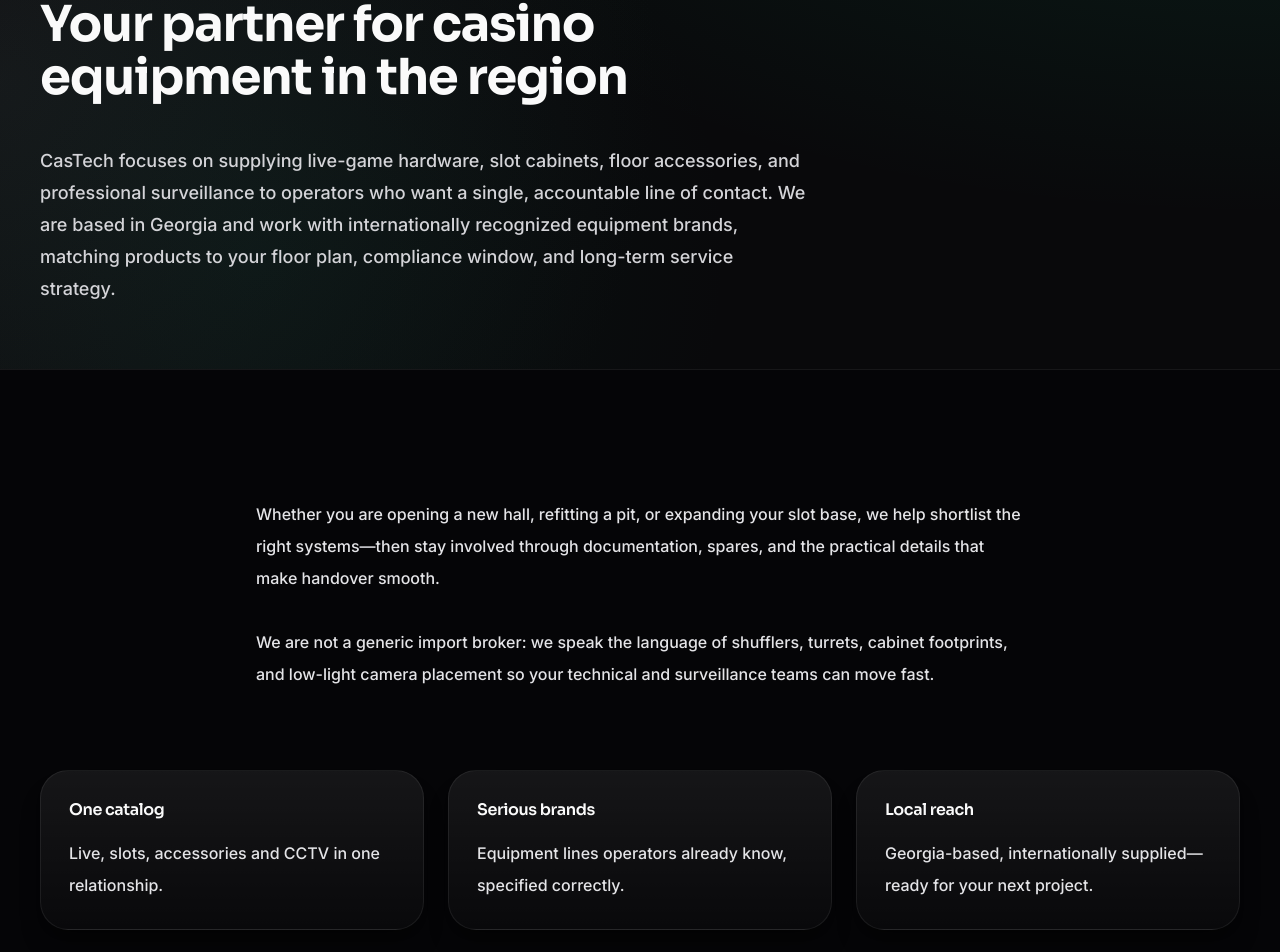
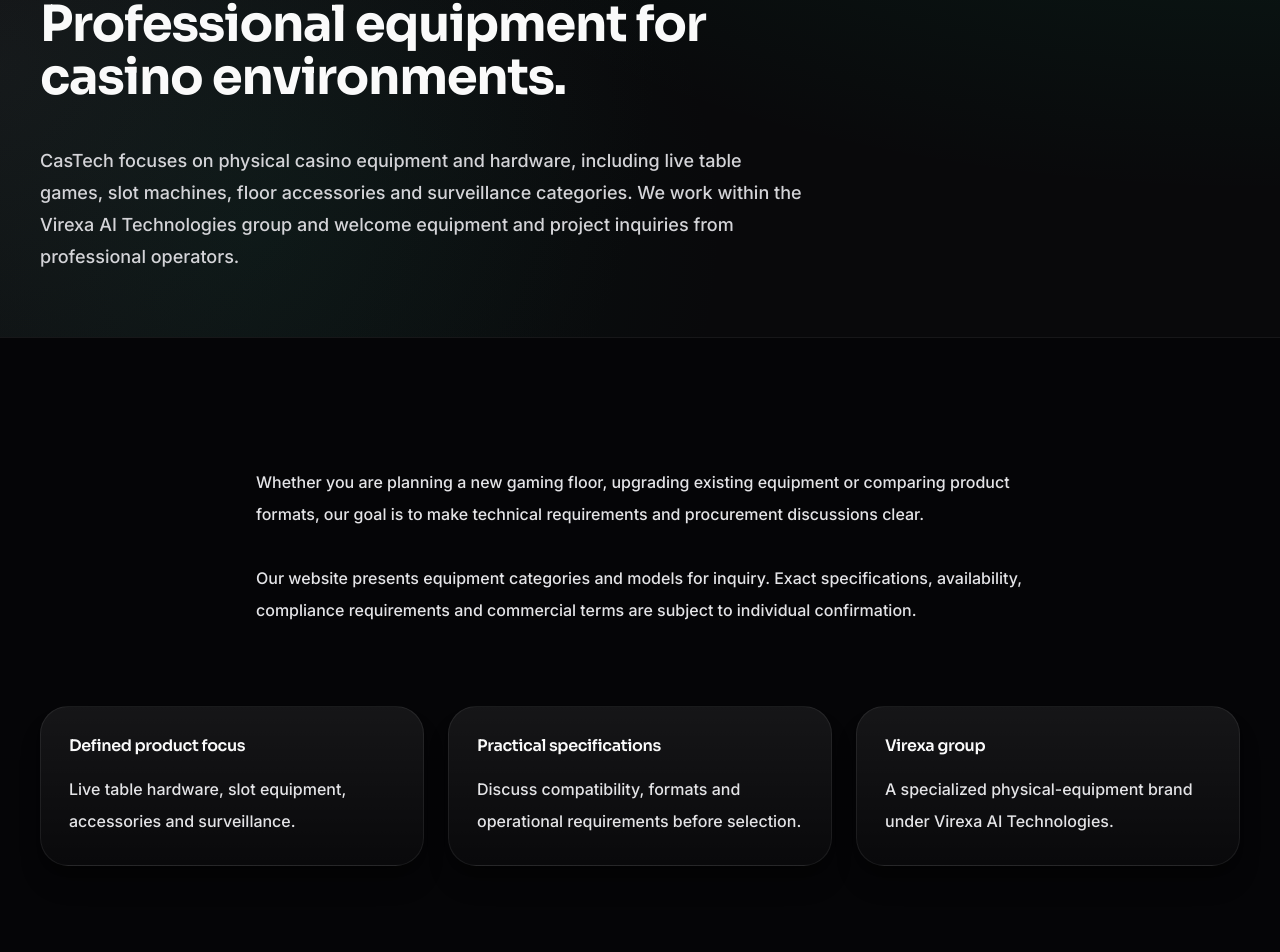
Before and after one commit to blldrmz/castech-site, a Next.js app: page /about in a window 1280 px wide. Shown: the part 282-1234 px from the top of the page. Built offline with nearby package versions, Linux system fonts and the light colour scheme.

Commit message:
Align CasTech about and footer with Virexa corporate structure

```diff
--- a/src/content/aboutPage.ts
+++ b/src/content/aboutPage.ts
@@ -1,15 +1,15 @@
 export const aboutPageContent = {
   eyebrow: "About CasTech",
-  title: "Your partner for casino equipment in the region",
+  title: "Professional equipment for casino environments.",
   lead:
-    "CasTech focuses on supplying live-game hardware, slot cabinets, floor accessories, and professional surveillance to operators who want a single, accountable line of contact. We are based in Georgia and work with internationally recognized equipment brands, matching products to your floor plan, compliance window, and long-term service strategy.",
+    "CasTech focuses on physical casino equipment and hardware, including live table games, slot machines, floor accessories and surveillance categories. We work within the Virexa AI Technologies group and welcome equipment and project inquiries from professional operators.",
   paragraphs: [
-    "Whether you are opening a new hall, refitting a pit, or expanding your slot base, we help shortlist the right systems—then stay involved through documentation, spares, and the practical details that make handover smooth.",
-    "We are not a generic import broker: we speak the language of shufflers, turrets, cabinet footprints, and low-light camera placement so your technical and surveillance teams can move fast.",
+    "Whether you are planning a new gaming floor, upgrading existing equipment or comparing product formats, our goal is to make technical requirements and procurement discussions clear.",
+    "Our website presents equipment categories and models for inquiry. Exact specifications, availability, compliance requirements and commercial terms are subject to individual confirmation.",
   ],
   highlights: [
-    { title: "One catalog", text: "Live, slots, accessories and CCTV in one relationship." },
-    { title: "Serious brands", text: "Equipment lines operators already know, specified correctly." },
-    { title: "Local reach", text: "Georgia-based, internationally supplied—ready for your next project." },
+    { title: "Defined product focus", text: "Live table hardware, slot equipment, accessories and surveillance." },
+    { title: "Practical specifications", text: "Discuss compatibility, formats and operational requirements before selection." },
+    { title: "Virexa group", text: "A specialized physical-equipment brand under Virexa AI Technologies." },
   ],
 } as const;
```
